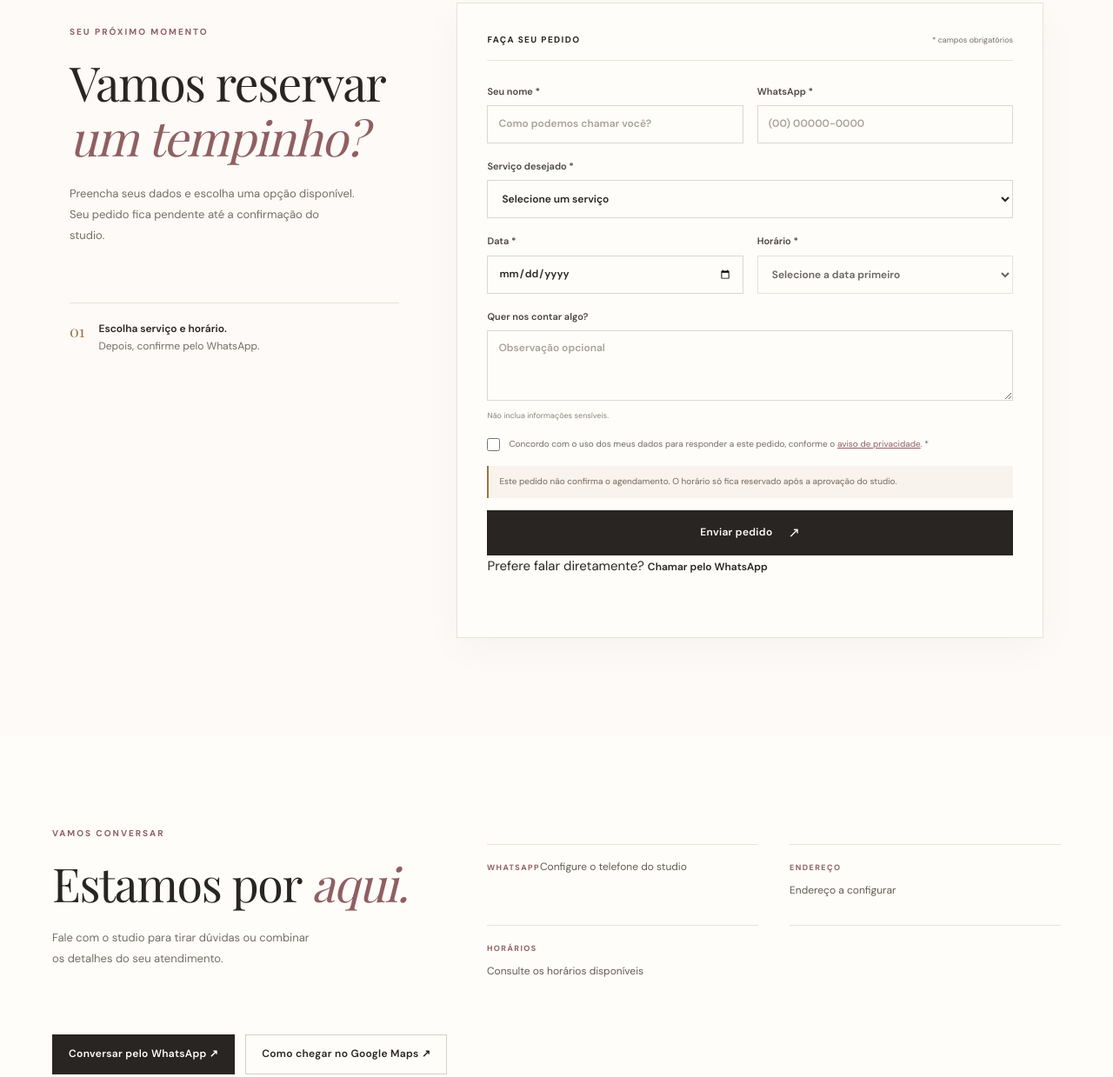
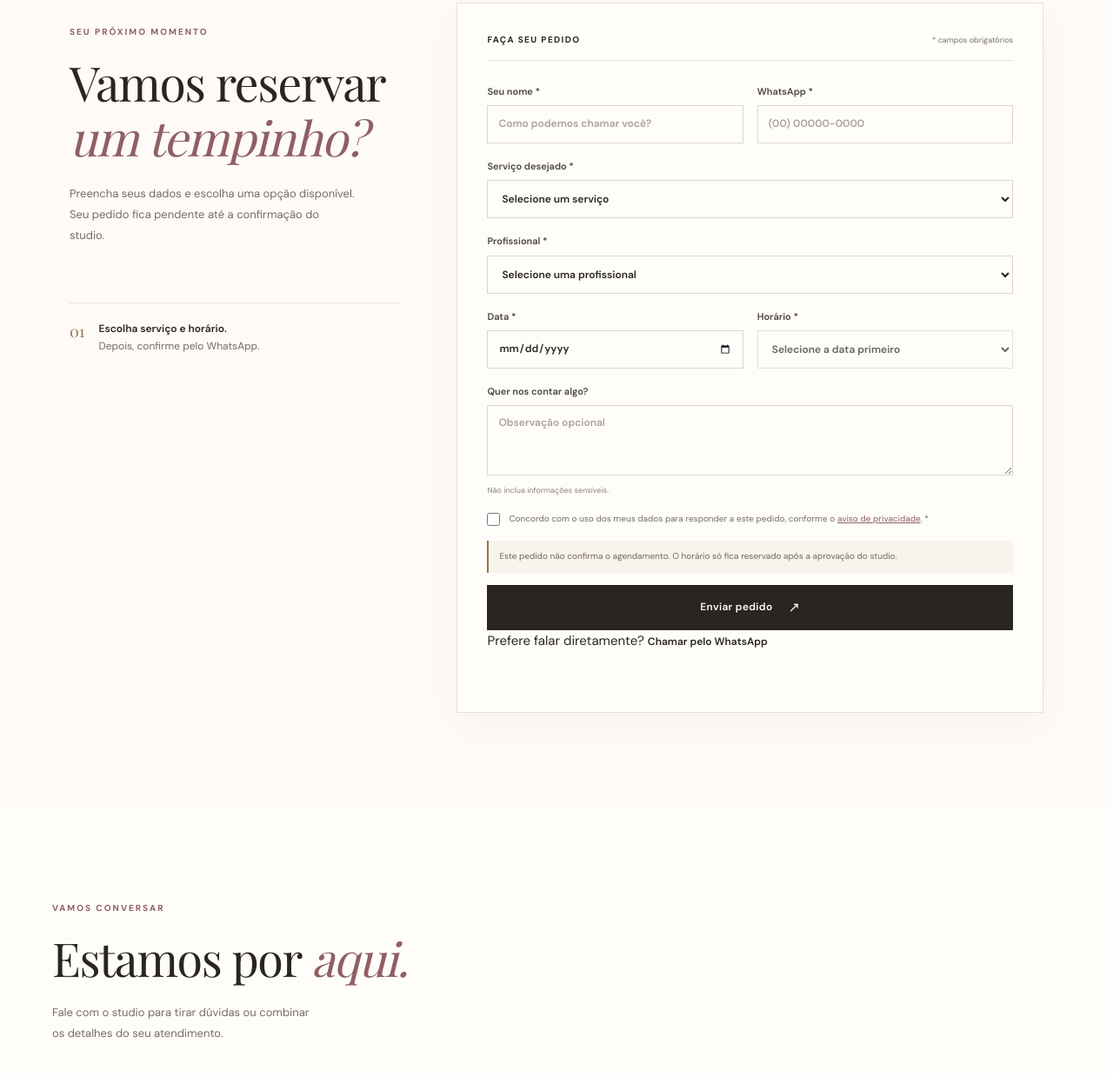
Before and after one commit to AmadeusFelipeSerraAndradeOliveira/Studio-Emille-Cassiane, a website with bundled scripts: page index.html in a window 1280 px wide. Shown: the part 1982-3221 px from the top of the page at 87% size. Built offline with nearby package versions, Linux system fonts and the light colour scheme.

Commit message:
Add staff booking and live schedule updates

```diff
--- a/index.html
+++ b/index.html
@@ -84,6 +84,7 @@
               <label>WhatsApp *<input name="phone" autocomplete="tel" inputmode="tel" maxlength="25" required placeholder="(00) 00000-0000"></label>
             </div>
             <label>Serviço desejado *<select id="booking-service" name="serviceId" required><option value="">Selecione um serviço</option></select></label>
+            <label>Profissional *<select id="booking-staff" name="staffId" required><option value="">Selecione uma profissional</option></select></label>
             <div class="field-row">
               <label>Data *<input id="booking-date" name="date" type="date" required></label>
               <label>Horário *<select id="booking-time" name="time" required disabled><option value="">Selecione a data primeiro</option></select></label>
@@ -100,7 +101,7 @@
 
       <section class="contact-section section-wrap" id="contato">
         <div><p class="eyebrow">VAMOS CONVERSAR</p><h2>Estamos por <em>aqui.</em></h2><p>Fale com o studio para tirar dúvidas ou combinar os detalhes do seu atendimento.</p></div>
-        <div class="contact-details"><div><span>WHATSAPP</span><a id="contact-whatsapp" href="#">Configure o telefone do studio</a></div><div><span>ENDEREÇO</span><p id="contact-address">Endereço a configurar</p></div><div><span>HORÁRIOS</span><p id="contact-hours">Consulte os horários disponíveis</p></div><div class="contact-social" id="contact-social"></div></div><div class="contact-actions"><a id="contact-whatsapp-button" class="button button-dark" href="#" target="_blank" rel="noopener noreferrer" hidden>Conversar pelo WhatsApp ↗</a><a id="contact-directions-button" class="button button-outline" href="#" target="_blank" rel="noopener noreferrer" hidden>Como chegar no Google Maps ↗</a></div>
+        <div class="contact-actions"><a id="contact-whatsapp-button" class="button button-dark" href="#" target="_blank" rel="noopener noreferrer" hidden>Conversar pelo WhatsApp ↗</a><a id="contact-directions-button" class="button button-outline" href="#" target="_blank" rel="noopener noreferrer" hidden>Como chegar no Google Maps ↗</a></div>
       </section>
     </main>
 
```
